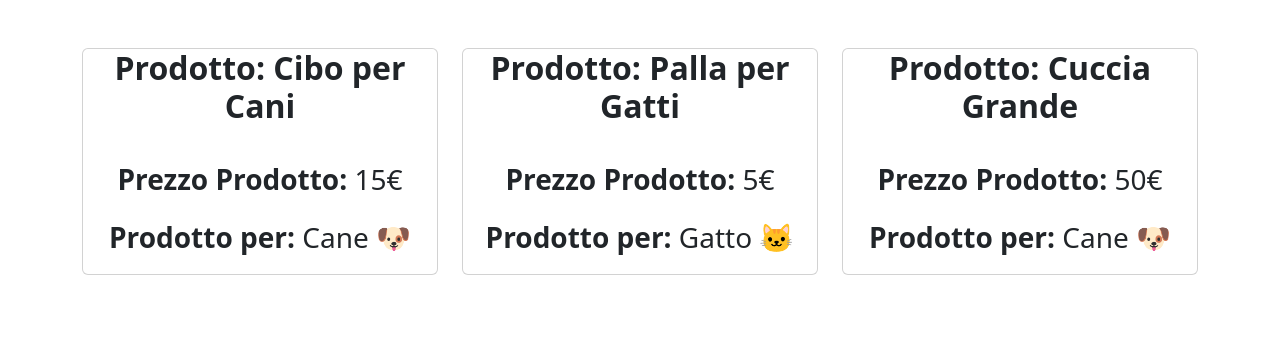
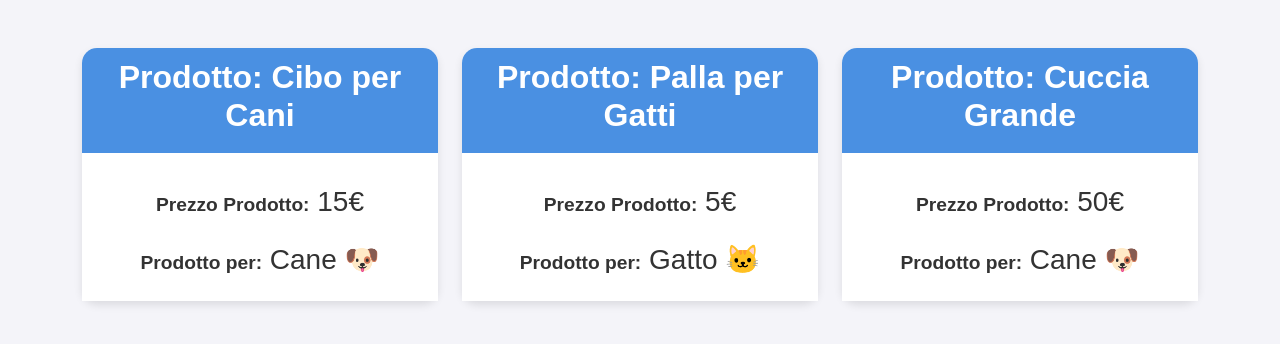
Before and after one commit to SimoneDUrso/php-oop-2, a PHP site: page / in a window 1280 px wide. Shown: the top 344 px of the page. Run offline with PHP 8.4, Linux system fonts and the light colour scheme.

Commit message:
[UPD] Code divided into multiple files

```diff
--- /dev/null
+++ b/css/style.css
@@ -0,0 +1,52 @@
+*{
+    margin: 0;
+    padding: 0;
+    box-sizing: border-box;
+}
+
+body {
+    background-color: #f4f4f9;
+    font-family: 'Arial', sans-serif;
+}
+
+/* Stile per le card */
+.card {
+    box-shadow: 0 4px 8px rgba(0, 0, 0, 0.1);
+    border-radius: 15px;
+    transition: transform 0.3s ease, box-shadow 0.3s ease;
+    border: none;
+}
+
+/* Hover effect */
+.card:hover {
+    transform: translateY(-10px);
+    box-shadow: 0 6px 12px rgba(0, 0, 0, 0.2);
+    cursor: pointer;
+}
+
+/* Stile per il titolo delle card */
+.card-title {
+    background-color: #4a90e2;
+    color: white;
+    padding: 10px;
+    border-top-left-radius: 15px;
+    border-top-right-radius: 15px;
+}
+
+/* Stile per il corpo delle card */
+.card-body {
+    padding: 20px;
+    background-color: #fff;
+}
+
+/* Stile per i testi all'interno delle card */
+.card-body p,
+.card-body span {
+    font-size: 1.2rem;
+    color: #333;
+}
+
+/* Stile per l'icona della categoria */
+.card-body .fs-3 {
+    font-size: 2rem;
+}
--- a/index.php
+++ b/index.php
@@ -1,109 +1,6 @@
 <?php
 // CLASSE PRODOTTO
-class Prodotto
-{
-    public $nome_prodotto;
-    public $prezzo;
-    public $categoria;
-
-    function __construct($_nome_prodotto, $_prezzo, Categoria $_categoria)
-    {
-        $this->nome_prodotto = $_nome_prodotto;
-        $this->prezzo = $_prezzo;
-        $this->categoria = $_categoria;
-    }
-
-    public function infoProdotto()
-    {
-
-        return $this->nome_prodotto . ' ' . $this->prezzo . ' ' . $this->categoria->tipo_animale . '' . $this->categoria->icona_categoria;
-    }
-}
-// SOTTOCLASSE CATEGORIA
-class Categoria
-{
-    public $tipo_animale;
-    public $icona_categoria;
-
-    function __construct($_tipo_animale, $_icona_categoria)
-    {
-        $this->tipo_animale = $_tipo_animale;
-        $this->icona_categoria = $_icona_categoria;
-    }
-}
-
-
-
-// CLASSE CIBO
-class Cibo extends Prodotto
-{
-    public $nome_cibo;
-
-    function __construct($_nome_prodotto, $_prezzo, Categoria $_categoria, $_nome_cibo)
-    {
-        parent::__construct($_nome_prodotto, $_prezzo, $_categoria); // Chiama il costruttore della classe genitore
-        $this->nome_cibo = $_nome_cibo;
-    }
-
-    public function infoProdotto()
-    {
-        return parent::infoProdotto() . ' Cibo: ' . $this->nome_cibo;
-    }
-}
-
-// CLASSE GIOCHI
-class Giochi extends Prodotto
-{
-    public $tipo_di_gioco;
-
-    function __construct($_nome_prodotto, $_prezzo, Categoria $_categoria, $_tipo_di_gioco)
-    {
-        parent::__construct($_nome_prodotto, $_prezzo, $_categoria); // Chiama il costruttore della classe genitore
-        $this->tipo_di_gioco = $_tipo_di_gioco;
-    }
-
-    public function infoProdotto()
-    {
-        return parent::infoProdotto() . ' Gioco: ' . $this->tipo_di_gioco;
-    }
-}
-
-// CLASSE CUCCE
-class Cucce extends Prodotto
-{
-    public $dimensione;
-
-    function __construct($_nome_prodotto, $_prezzo, Categoria $_categoria, $_dimensione)
-    {
-        parent::__construct($_nome_prodotto, $_prezzo, $_categoria); // Chiama il costruttore della classe genitore
-        $this->dimensione = $_dimensione;
-    }
-
-    public function infoProdotto()
-    {
-        return parent::infoProdotto() . ' Dimensione: ' . $this->dimensione;
-    }
-}
-
-// ISTANZE SOTTOCLASSE
-$gatto = new Categoria('Gatto', '🐱');
-$cane = new Categoria('Cane', '🐶');
-
-// ISTANZE DEI PRODOTTI
-$prodotti = [
-    new Cibo('Cibo per Cani', '15€', $cane, 'Pollo'),
-    new Giochi('Palla per Gatti', '5€', $gatto, 'Plastica'),
-    new Cucce('Cuccia Grande', '50€', $cane, 'Grande')
-];
-
-// VISUALIZZIAMO A SCHERMO I PRODOTTI
-
-// echo $cibo_cane->infoProdotto();
-// echo '<hr>';
-// echo $palla_gatto->infoProdotto();
-// echo '<hr>';
-// echo $cuccia_cane->infoProdotto();
-
+include __DIR__ . '/models/data.php';
 ?>
 
 <!DOCTYPE html>
@@ -114,6 +11,7 @@ $prodotti = [
     <meta name="viewport" content="width=device-width, initial-scale=1.0">
     <link href="https://cdn.jsdelivr.net/npm/bootstrap@5.3.3/dist/css/bootstrap.min.css"
         rel="stylesheet" integrity="sha384-QWTKZyjpPEjISv5WaRU9OFeRpok6YctnYmDr5pNlyT2bRjXh0JMhjY6hW+ALEwIH" crossorigin="anonymous">
+    <link rel="stylesheet" href="./css/style.css">
     <title>php-oop-2</title>
 </head>
 
--- /dev/null
+++ b/models/data.php
@@ -0,0 +1,13 @@
+<?php
+include 'prodotto.php';
+
+// ISTANZE CATEGORIA
+$gatto = new Categoria('Gatto', '🐱');
+$cane = new Categoria('Cane', '🐶');
+
+// ISTANZE DEI PRODOTTI
+$prodotti = [
+    new Cibo('Cibo per Cani', '15€', $cane, 'Pollo'),
+    new Giochi('Palla per Gatti', '5€', $gatto, 'Plastica'),
+    new Cucce('Cuccia Grande', '50€', $cane, 'Grande')
+];
```
Also changed, not shown: models/prodotto.php (added, +85 -0 lines).
